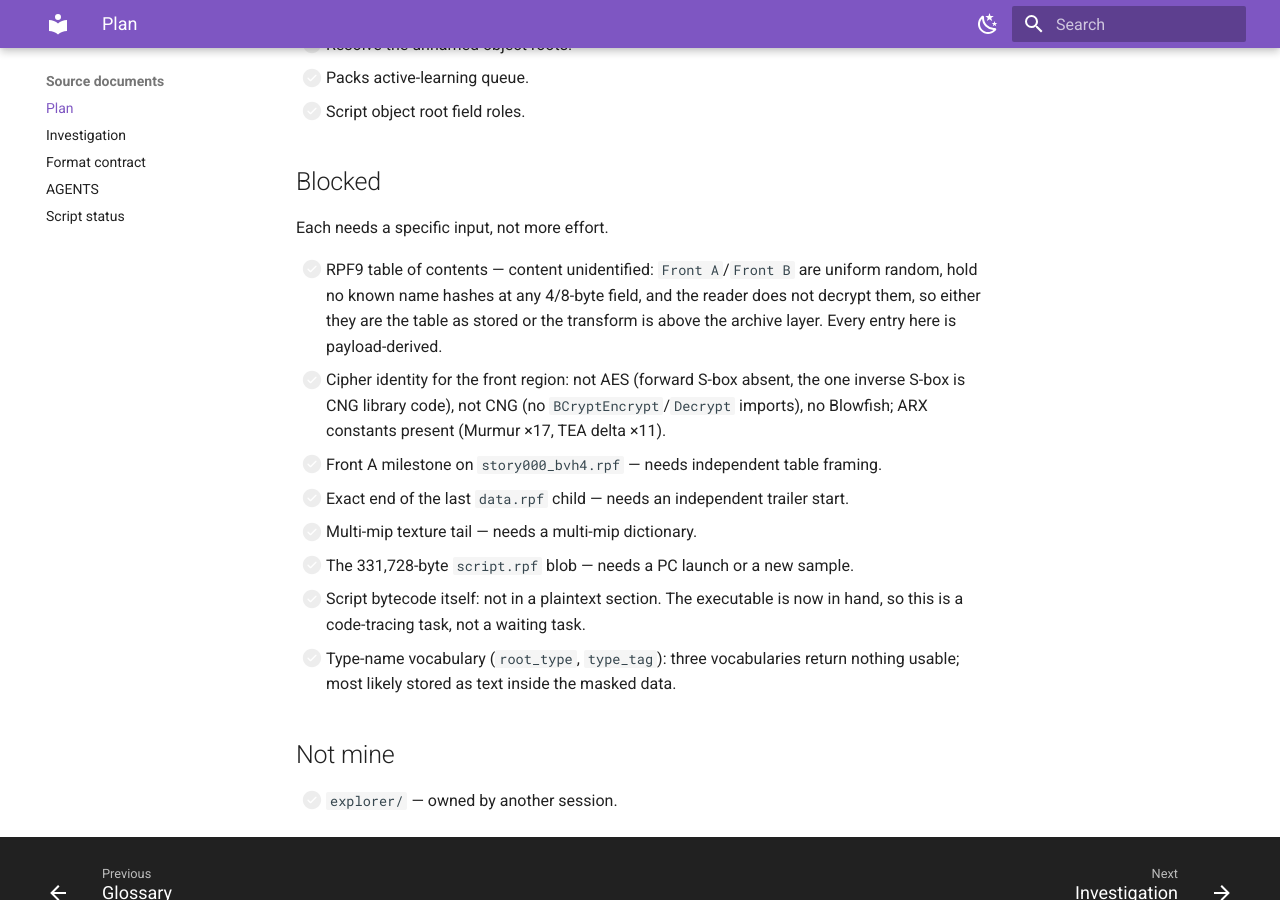
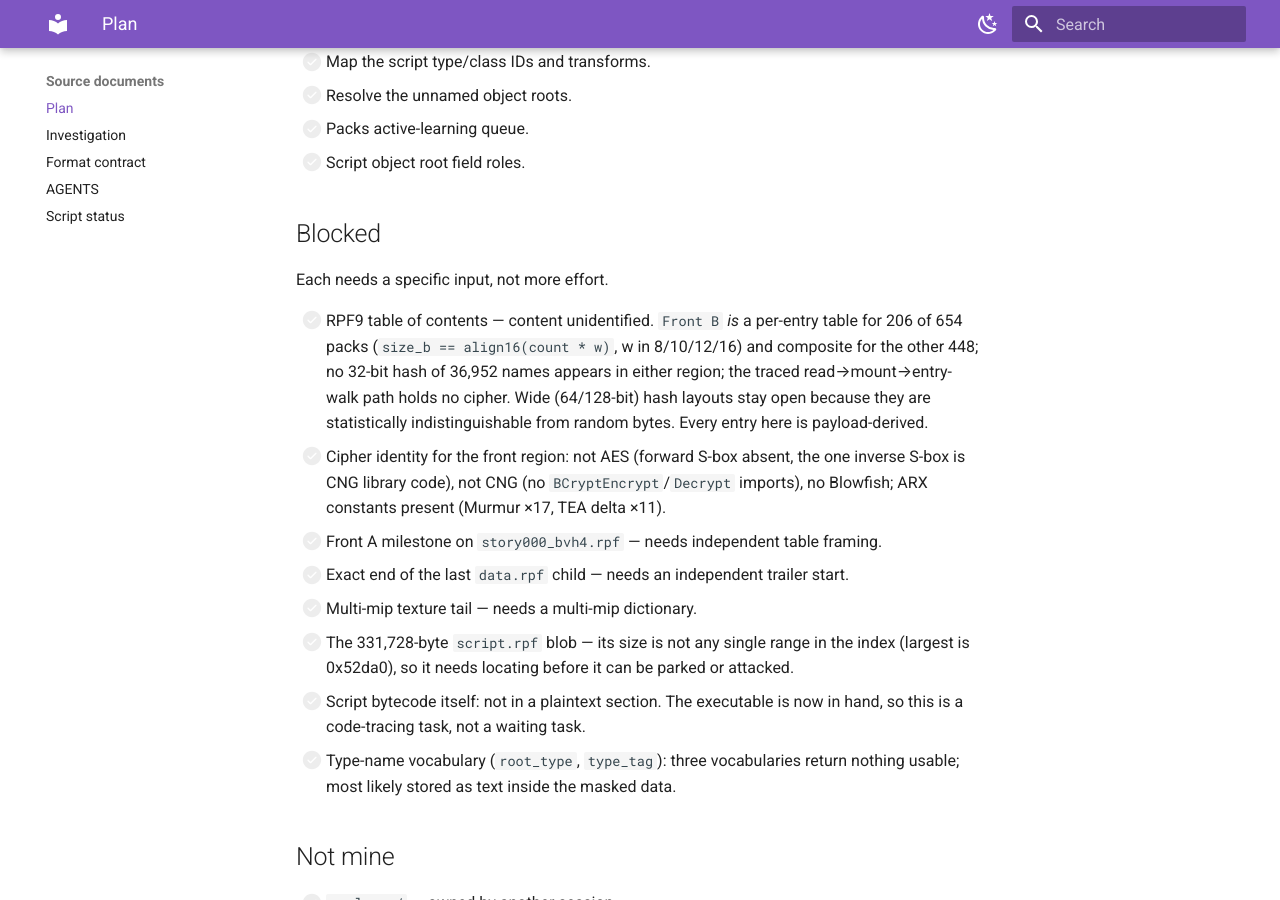
Before and after one commit to lynxnathan/rage-tools-vi, an MkDocs documentation site: the page built from docs/reference/source-plan.md, in a window 1280 px wide and 900 px high, scrolled down 3550 px. Built offline with MkDocs 1.6.1 and Material for MkDocs 9.7.7, drawn with Linux system fonts in a browser that asks for light colours; some of the changed text lies outside the part shown.

Commit message:
plan: refresh the harness, unblock the stream layer, and state the wide-hash caveat

```diff
--- a/plan.md
+++ b/plan.md
@@ -32,8 +32,11 @@ Last updated: 2026-11-23 (script metadata format recovered from the writer).
   120,181,760 B, PE32+ x86-64, timestamp 2026-11-13). Authentic, not a launcher:
   `.xbld`/`.retplne`/`.voltbl` sections and imports of `d3d12_xs`, `xg_xs`,
   `xmem`, `xapu`, `AcpHal`, `XCRDAPI`, `XboxBvhBuilder`, `Bink2Scarlett`.
-  Analysis harness: `tools/pe_audit.py`, Ghidra headless (`cache/ghidra/Target.java`,
-  `-noanalysis`, 8 GB heap — 20 GB gets OOM-killed).
+  Harness: `tools/pe_audit.py`, `tools/pe_scan.py` (correct PE section mapping),
+  and Ghidra headless with `cache/ghidra/Target.java` (decompile) and
+  `Refs.java` (references). Two analysed databases exist: the fast `-noanalysis`
+  project and a full-analysis project in `cache/ghidra_full`. Never pass
+  `-deleteProject` when the point is to keep the result.
 
 ## Now
 
@@ -97,10 +100,10 @@ Last updated: 2026-11-23 (script metadata format recovered from the writer).
   normalizations × 7.4 M words → flat ~560 hits per algorithm, i.e. chance.
   Excluded (`tools/front_hash_probe.py`).
 - [ ] Find the layer that produces the mapped buffer at `[stream+0x18]` /
-  `[stream+0x20]` (the file object handed to the archive ctor). That is the only
-  remaining place a transform can live. Needs Ghidra **with** analysis enabled
-  (filtered to the RPF subsystem) so indirect calls resolve; byte scans are
-  noise.
+  `[stream+0x20]` (the file object handed to the archive ctor). Full analysis is
+  now available (`cache/ghidra_full`), so this is unblocked: start from
+  `0x1428ce530` (mount-time, archive-only) and `0x140daed80` (codec dispatcher
+  with three vtables, `0x1462fe720`/`740`/`760`).
 - [x] `LSNS` table structure: `[path of ≤10 × 128-bit levels][per-script records]`.
   The path nests — 853 tables share level 1, 381 share all ten, 120 share the full
   path — so it encodes a hierarchy of script kinds, not a flat type id. Records are
@@ -136,17 +139,21 @@ Last updated: 2026-11-23 (script metadata format recovered from the writer).
 
 Each needs a specific input, not more effort.
 
-- [ ] RPF9 table of contents — content unidentified: `Front A`/`Front B` are
-  uniform random, hold no known name hashes at any 4/8-byte field, and the reader
-  does not decrypt them, so either they are the table as stored or the transform is
-  above the archive layer. Every entry here is payload-derived.
+- [ ] RPF9 table of contents — content unidentified. `Front B` *is* a per-entry
+  table for 206 of 654 packs (`size_b == align16(count * w)`, w in 8/10/12/16) and
+  composite for the other 448; no 32-bit hash of 36,952 names appears in either
+  region; the traced read→mount→entry-walk path holds no cipher. Wide (64/128-bit)
+  hash layouts stay open because they are statistically indistinguishable from
+  random bytes. Every entry here is payload-derived.
 - [ ] Cipher identity for the front region: not AES (forward S-box absent, the one
   inverse S-box is CNG library code), not CNG (no `BCryptEncrypt`/`Decrypt`
   imports), no Blowfish; ARX constants present (Murmur ×17, TEA delta ×11).
 - [ ] Front A milestone on `story000_bvh4.rpf` — needs independent table framing.
 - [ ] Exact end of the last `data.rpf` child — needs an independent trailer start.
 - [ ] Multi-mip texture tail — needs a multi-mip dictionary.
-- [ ] The 331,728-byte `script.rpf` blob — needs a PC launch or a new sample.
+- [ ] The 331,728-byte `script.rpf` blob — its size is not any single range in the
+  index (largest is 0x52da0), so it needs locating before it can be parked or
+  attacked.
 - [ ] Script bytecode itself: not in a plaintext section. The executable is now in
   hand, so this is a code-tracing task, not a waiting task.
 - [ ] Type-name vocabulary (`root_type`, `type_tag`): three vocabularies return
```
